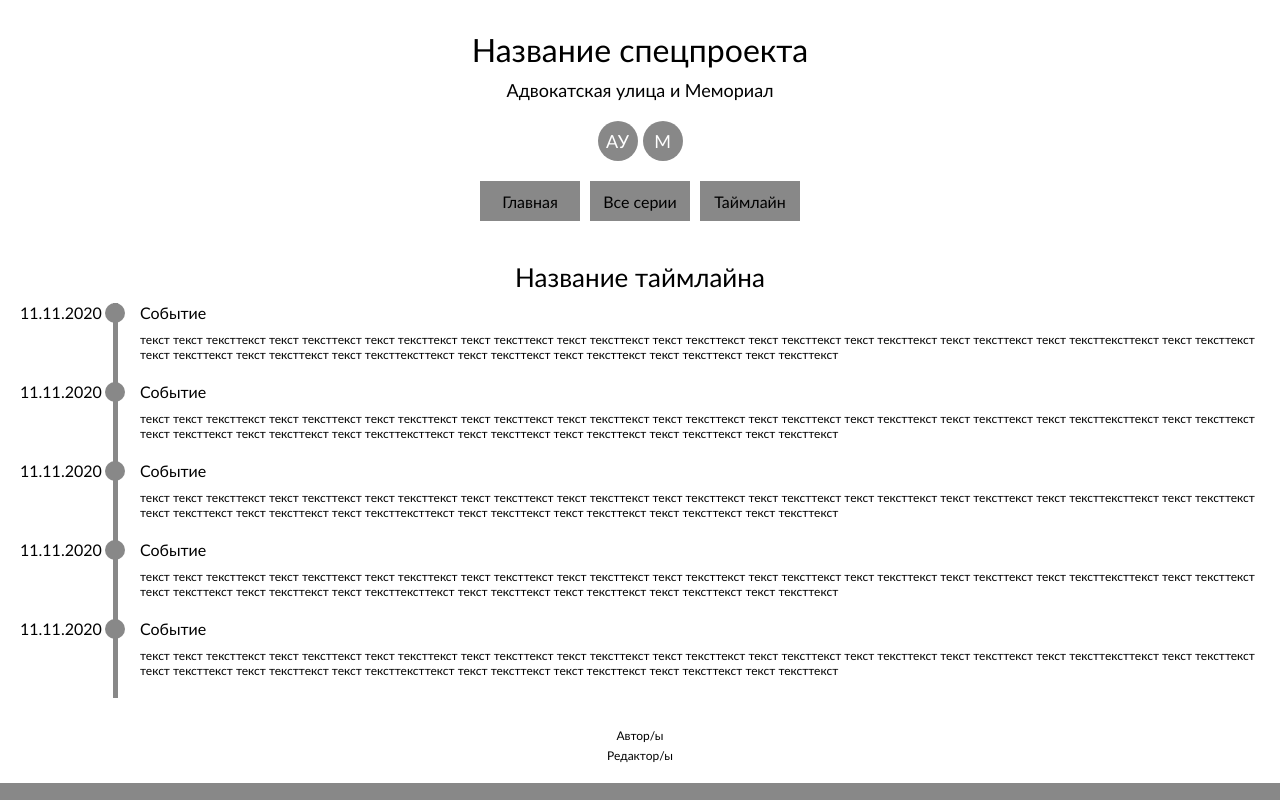
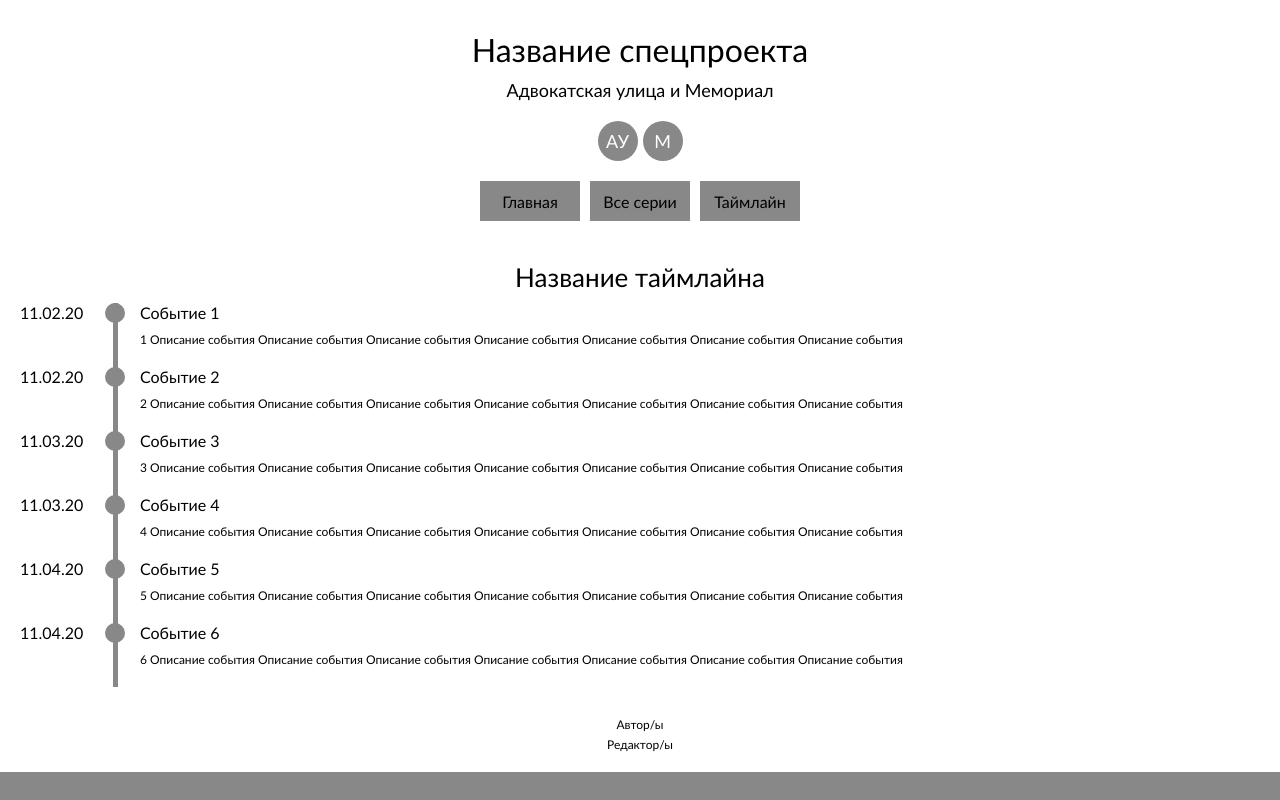
Before and after one commit to Shar1892/AU_Memo, a React (Create React App) app: page /timeline in a window 1280 px wide. Shown: the top 800 px of the page. Built offline with nearby package versions, Linux system fonts and the light colour scheme.

Commit message:
feat:создал структуру данных таймлайна, прокинул их на тсраницу таймлайна

```diff
--- a/src/components/timeline/timeline.js
+++ b/src/components/timeline/timeline.js
@@ -1,29 +1,22 @@
 import './timeline.css';
 
+import timelineArr from '../../data/timeline';
+
 function Timeline() {
-	const arrSeries = [1, 2, 3, 4, 5];
-
 	return (
 		<main className='timeline'>
 			<h2 className='timeline__title'> Название таймлайна</h2>
 			<div className='timeline__list'>
-				{arrSeries.map((series, i) => (
-					<div className='timeline__part' key={i}>
-						<p className='timeline__part-date'>11.11.2020</p>
+				{timelineArr.map((timeline) => (
+					<div className='timeline__part' key={timeline.number}>
+						<p className='timeline__part-date'>{timeline.date}</p>
 						<div className='timeline__graphic'>
 							<div className='timeline__graphic-head'></div>
 							<div className='timeline__graphic-line'></div>
 						</div>
 						<div className='timeline__content'>
-							<h3 className='timeline__subtitle'>Событие</h3>
-							<p className='timeline__text'>
-								текст текст тексттекст текст тексттекст текст тексттекст текст
-								тексттекст текст тексттекст текст тексттекст текст тексттекст
-								текст тексттекст текст тексттекст текст тексттексттекст текст
-								тексттекст текст тексттекст текст тексттекст текст
-								тексттексттекст текст тексттекст текст тексттекст текст
-								тексттекст текст тексттекст
-							</p>
+							<h3 className='timeline__subtitle'>{timeline.name}</h3>
+							<p className='timeline__text'>{timeline.discription}</p>
 						</div>
 					</div>
 				))}
@@ -37,11 +30,3 @@
 }
 
 export default Timeline;
-
-/*
-
-<div class='title-container'>
-				<h2 class='timeline-title'> Название таймлайна</h2>
-			</div>
-
-*/
--- /dev/null
+++ b/src/data/timeline.js
@@ -0,0 +1,60 @@
+//videoTimeline: 'https://www.youtube.com/embed/1yuTJMFGxEw?start=25',
+
+const timelineArr = [
+	{
+		number: 1,
+		date: '11.02.20',
+		name: 'Событие 1',
+		discription:
+			'1 Описание события Описание события Описание события Описание события Описание события Описание события Описание события',
+		seriesNumber: 1,
+		startSecond: 25,
+	},
+	{
+		number: 2,
+		date: '11.02.20',
+		name: 'Событие 2',
+		discription:
+			'2 Описание события Описание события Описание события Описание события Описание события Описание события Описание события',
+		seriesNumber: 1,
+		startSecond: 137,
+	},
+	{
+		number: 3,
+		date: '11.03.20',
+		name: 'Событие 3',
+		discription:
+			'3 Описание события Описание события Описание события Описание события Описание события Описание события Описание события',
+		seriesNumber: 2,
+		startSecond: 247,
+	},
+	{
+		number: 4,
+		date: '11.03.20',
+		name: 'Событие 4',
+		discription:
+			'4 Описание события Описание события Описание события Описание события Описание события Описание события Описание события',
+		seriesNumber: 2,
+		startSecond: 347,
+	},
+	{
+		number: 5,
+		date: '11.04.20',
+		name: 'Событие 5',
+		discription:
+			'5 Описание события Описание события Описание события Описание события Описание события Описание события Описание события',
+		seriesNumber: 3,
+		startSecond: 447,
+	},
+	{
+		number: 6,
+		date: '11.04.20',
+		name: 'Событие 6',
+		discription:
+			'6 Описание события Описание события Описание события Описание события Описание события Описание события Описание события',
+		seriesNumber: 3,
+		startSecond: 547,
+	},
+];
+
+export default timelineArr;
```
